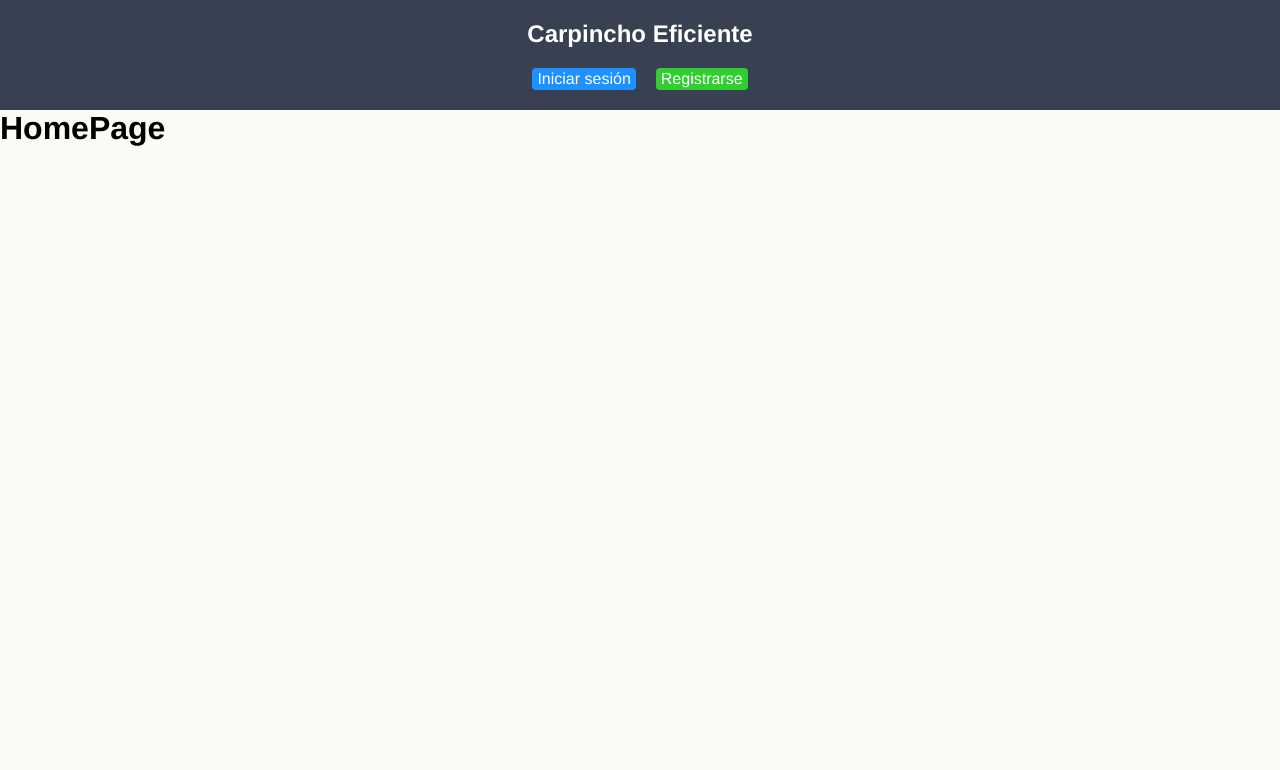
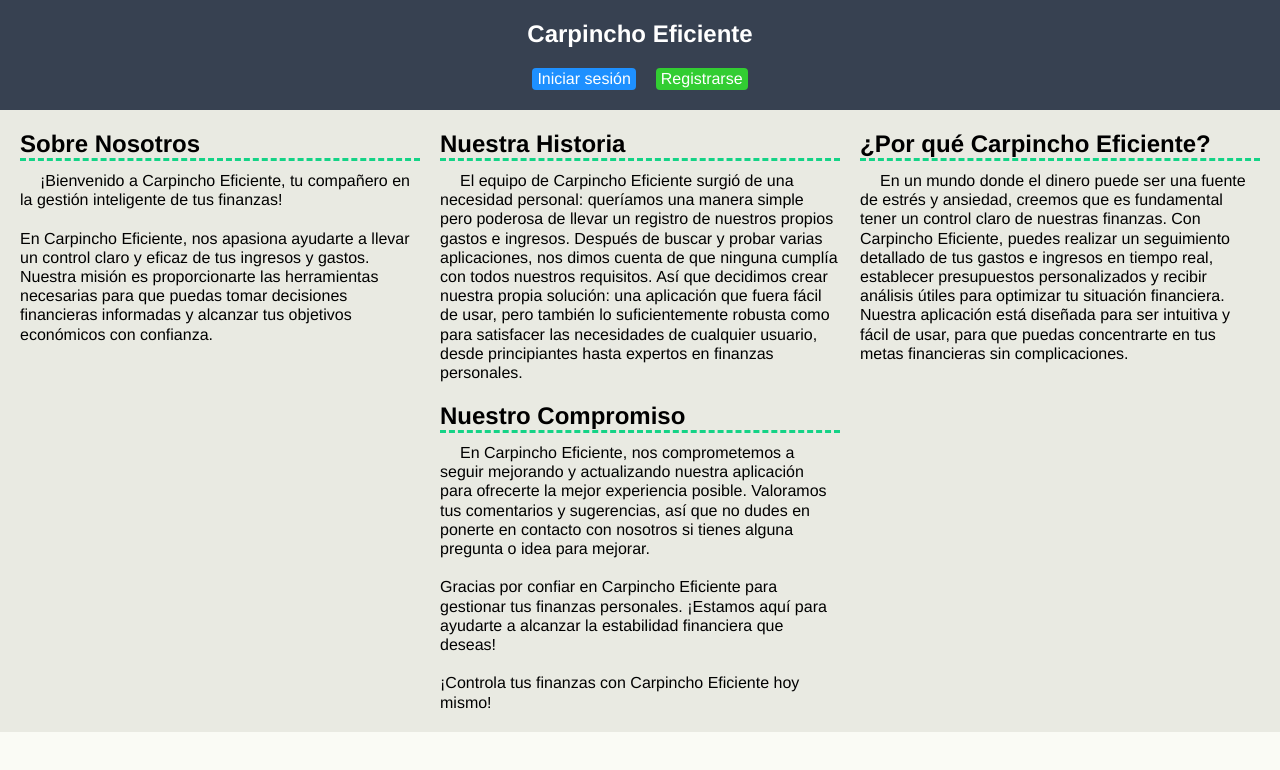
Before and after one commit to Schugu/BalanceApp, a React (Vite) app in the folder frontend/: page / in a window 1280 px wide. Shown: the top 770 px of the page. Built offline with nearby package versions, Linux system fonts and the light colour scheme.

Commit message:
Home Page, acciones eliminadas y diseño

```diff
--- a/frontend/index.html
+++ b/frontend/index.html
@@ -1,13 +1,20 @@
 <!doctype html>
 <html lang="en">
+
 <head>
   <meta charset="UTF-8" />
   <link rel="icon" type="image/svg+xml" href="/IconoCarp.png" />
   <meta name="viewport" content="width=device-width, initial-scale=1.0" />
+  <link rel="preconnect" href="https://fonts.googleapis.com">
+  <link rel="preconnect" href="https://fonts.gstatic.com" crossorigin>
+  <link href="https://fonts.googleapis.com/css2?family=Rubik:ital,wght@0,300..900;1,300..900&display=swap"
+    rel="stylesheet">
   <title>Carpincho Eficiente</title>
 </head>
+
 <body>
   <div id="root"></div>
   <script type="module" src="/src/main.jsx"></script>
 </body>
+
 </html>
--- a/frontend/src/App.css
+++ b/frontend/src/App.css
@@ -164,6 +164,7 @@
   padding: 10px;
   width: 100%;
   justify-content: space-around;
+  background-color: #374151;
 }
 .botonLink {
   border-radius: 0.25rem;
@@ -187,6 +188,14 @@
   gap: 10px;
   width: 100%;
   padding: 20px;
+  min-height: 49vh; /* !!!!!!!!!!!!!!!!!! */
+}
+.valorSaldo {
+  font-family: "Rubik", sans-serif;
+  font-optical-sizing: auto;
+  font-weight: 300;
+  font-style: normal;
+  font-size: 50px;
 }
 
 
@@ -206,3 +215,34 @@
 .movimientosFormPage-Form textarea {
   resize: none;
 }
+
+
+
+/* HOME PAGE */
+.homePageSection {
+  display: flex;
+  flex-wrap: wrap;
+  gap: 20px;
+  padding: 20px;
+  place-content: center;
+  background-color: #e9eae2;
+}
+.homePageArticle {
+  display: flex;
+  flex-direction: column;
+  gap: 10px;
+}
+.homePageArticleTitle {
+  border-bottom: 3px dashed #14d386;
+}
+.homePageArticleParagraph {
+  text-wrap: wrap;
+  text-indent: 20px;
+  line-height: 1.2;
+}
+
+@media screen and (min-width: 480px) {
+  .homePageArticle {
+    max-width: 50vh;
+  }
+}
--- a/frontend/src/components/movimientoCard/MovimientoCard.jsx
+++ b/frontend/src/components/movimientoCard/MovimientoCard.jsx
@@ -1,37 +1,10 @@
-import { useBalance } from "../../context/BalanceContext.jsx";
-import { Link } from "react-router-dom";
 import "./Movimientos.css";
-import { useAuth } from "../../context/AuthContext.jsx";
 
 function MovimientoCard({ movimiento }) {
-  const { deleteMovimiento } = useBalance();
-  const { user, getProfile, updateProfile } = useAuth();
-
-  const borrarElemento = async () => {
-    const newBalance = user.saldo + movimiento.balance;
-    await updateProfile(user.id, { saldo: newBalance });
-    deleteMovimiento(movimiento._id);
-    getProfile();
-  }
-
   return (
     <div className={`movimiento ${movimiento.title === 'Gasto' ? 'movGasto' : 'movIngreso'}`}>
       <header className="movimientoHeader">
         <h1 className="movimientoTitulo">{movimiento.title}</h1>
-        <div className="movimientoBotones">
-          {movimiento.title === 'Gasto' && (
-            <button
-              onClick={borrarElemento}
-              className="movimientoBoton mBorrar"
-            >Borrar</button>
-          )}
-          {movimiento.title === 'Gasto' && (
-            <Link
-              className="movimientoBoton mEditar"
-              to={`/balance/${movimiento._id}`}
-            >Editar</Link>
-          )}
-        </div>
       </header>
       <p className="movimientoDescripcion">{movimiento.description}</p>
       <p>{movimiento.balance}</p>
--- a/frontend/src/components/navbar/Navbar.jsx
+++ b/frontend/src/components/navbar/Navbar.jsx
@@ -18,9 +18,6 @@ function Navbar() {
               ¡Bienvenido
               <Link className="user" to='/profile'>{user.username}</Link>
               !
-            </li>
-            <li>
-              hola
             </li>
             <li>
               <Link className="botonLink cerrar" to='/' onClick={() => { logout() }}>
--- a/frontend/src/pages/Dashboard.jsx
+++ b/frontend/src/pages/Dashboard.jsx
@@ -1,4 +1,4 @@
-import { useEffect } from "react";
+import { useEffect, useState } from "react";
 import { useBalance } from "../context/BalanceContext.jsx";
 import Navbar from "../components/navbar/Navbar.jsx";
 import MovimientoCard from '../components/movimientoCard/MovimientoCard.jsx';
@@ -8,10 +8,18 @@ import { Link } from "react-router-dom"
 function Dashboard() {
   const { getMovimientos, movimientos } = useBalance();
   const { user, getProfile } = useAuth();
+  const [saldoConPuntos, setSaldoConPuntos] = useState(0);
+
   useEffect(() => {
     getMovimientos();
     getProfile();
   }, [])
+
+  useEffect(() => {
+    if (user && user.saldo) {
+      setSaldoConPuntos(user.saldo.toLocaleString('es-ES'));
+    }
+  }, [user, user.saldo]);
 
   return (
     <>
@@ -25,7 +33,7 @@ function Dashboard() {
             Añadir ingresos
           </Link>
         </article>
-        <h1>Saldo: {user.saldo}</h1>
+        <h1 className="valorSaldo">$ {saldoConPuntos}</h1>
 
         <h1>Movimientos</h1>
 
--- a/frontend/src/pages/HomePage.jsx
+++ b/frontend/src/pages/HomePage.jsx
@@ -2,11 +2,63 @@ import Navbar from "../components/navbar/Navbar.jsx";
 
 function HomePage() {
   return (
-
     <div>
       <Navbar></Navbar>
-      <h1>HomePage</h1>
 
+      <section className="homePageSection">
+        <article className="homePageArticle">
+          <h2 className="homePageArticleTitle">Sobre Nosotros</h2>
+          <p className="homePageArticleParagraph">
+            ¡Bienvenido a Carpincho Eficiente, tu compañero en la gestión inteligente de tus finanzas! <br /><br />
+
+            En Carpincho Eficiente, nos apasiona ayudarte a llevar un control claro y eficaz de tus ingresos y gastos.
+            Nuestra misión es proporcionarte las herramientas necesarias para que puedas tomar decisiones
+            financieras informadas y alcanzar tus objetivos económicos con confianza.
+          </p>
+        </article>
+
+        <article className="homePageArticle">
+          <h2 className="homePageArticleTitle">Nuestra Historia</h2>
+          <p className="homePageArticleParagraph">
+            El equipo de Carpincho Eficiente surgió de una necesidad personal:
+            queríamos una manera simple pero poderosa de llevar un registro de
+            nuestros propios gastos e ingresos. Después de buscar y probar varias
+            aplicaciones, nos dimos cuenta de que ninguna cumplía con todos nuestros
+            requisitos. Así que decidimos crear nuestra propia solución: una aplicación
+            que fuera fácil de usar, pero también lo suficientemente robusta
+            como para satisfacer las necesidades de cualquier usuario, desde
+            principiantes hasta expertos en finanzas personales.
+          </p>
+        </article>
+
+        <article className="homePageArticle">
+          <h2 className="homePageArticleTitle">¿Por qué Carpincho Eficiente?</h2>
+          <p className="homePageArticleParagraph">
+            En un mundo donde el dinero puede ser una fuente de estrés y ansiedad,
+            creemos que es fundamental tener un control claro de nuestras finanzas.
+            Con Carpincho Eficiente, puedes realizar un seguimiento detallado de tus
+            gastos e ingresos en tiempo real, establecer presupuestos personalizados
+            y recibir análisis útiles para optimizar tu situación financiera. Nuestra
+            aplicación está diseñada para ser intuitiva y fácil de usar, para que
+            puedas concentrarte en tus metas financieras sin complicaciones.
+          </p>
+        </article>
+
+        <article className="homePageArticle">
+          <h2 className="homePageArticleTitle">Nuestro Compromiso</h2>
+          <p className="homePageArticleParagraph">
+            En Carpincho Eficiente, nos comprometemos a seguir mejorando y actualizando
+            nuestra aplicación para ofrecerte la mejor experiencia posible. Valoramos
+            tus comentarios y sugerencias, así que no dudes en ponerte en contacto con
+            nosotros si tienes alguna pregunta o idea para mejorar. <br /><br />
+
+            Gracias por confiar en Carpincho Eficiente para gestionar tus finanzas personales.
+            ¡Estamos aquí para ayudarte a alcanzar la estabilidad financiera que deseas! <br /> <br />
+
+            ¡Controla tus finanzas con Carpincho Eficiente hoy mismo!
+          </p>
+        </article>
+      </section>
     </div>
   )
 }
```
Lines whose indentation alone changed are shown as unchanged.
